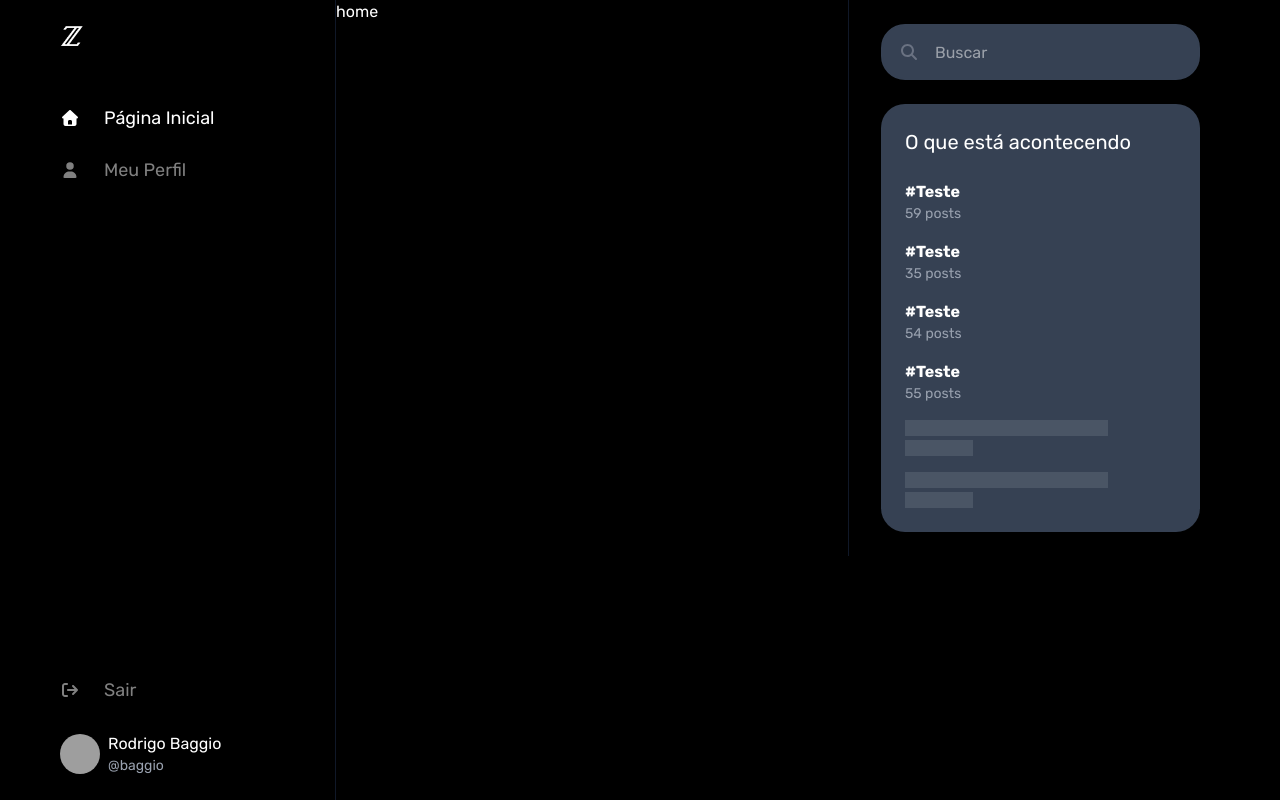
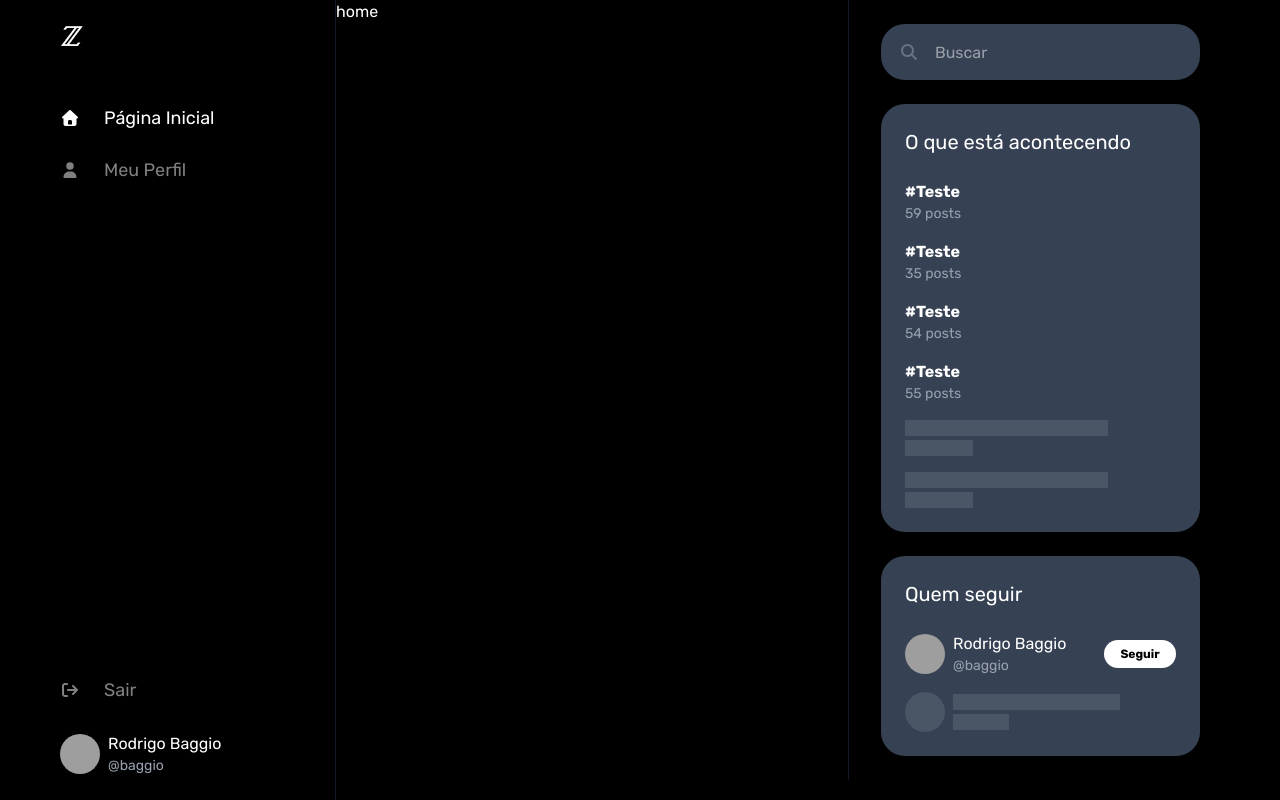
Before and after one commit to Baggio25/b7-clone-x, a Next.js app: page /home in a window 1280 px wide. Built offline with nearby package versions, Linux system fonts and the light colour scheme; grey boxes are pictures that could not be loaded.

Commit message:
feat: add recommendations

```diff
--- a/src/app/(ui)/layout.tsx
+++ b/src/app/(ui)/layout.tsx
@@ -6,6 +6,7 @@ import NavLogout from "../components/nav/nav-logout";
 import NavMyProfile from "../components/nav/nav-myprofile";
 import SearchInput from "../components/ui/search-input";
 import TrendingArea from "../components/ui/trending-area";
+import RecommendationArea from "../components/ui/recommendation-area";
 
 type Props = {
   children: ReactNode;
@@ -37,6 +38,7 @@ const Layout = ({ children }: Props) => {
       >
         <SearchInput hideOnSearch />
         <TrendingArea />
+        <RecommendationArea />
       </aside>
     </main>
   );
--- /dev/null
+++ b/src/app/components/ui/recommendation-area.tsx
@@ -0,0 +1,19 @@
+import { user } from "@/data/user";
+import {
+  RecommendationItem,
+  RecommendationItemSkeleton,
+} from "./recommendation-item";
+
+const RecommendationArea = () => {
+  return (
+    <div className="bg-gray-700 rounded-3xl">
+      <h2 className="text-xl p-6">Quem seguir</h2>
+      <div className="flex flex-col gap-4 p-6 pt-0">
+        <RecommendationItem user={user} />
+        <RecommendationItemSkeleton />
+      </div>
+    </div>
+  );
+};
+
+export default RecommendationArea;
--- /dev/null
+++ b/src/app/components/ui/recommendation-item.tsx
@@ -0,0 +1,51 @@
+"use client";
+
+import { User } from "@/types/user";
+import Link from "next/link";
+import Button from "./button";
+import { useState } from "react";
+
+type Props = {
+  user: User;
+};
+
+export const RecommendationItem = ({ user }: Props) => {
+  const [following, setFollowing] = useState(false);
+
+  const handleFollowButton = () => {
+    setFollowing(true);
+  };
+
+  return (
+    <div className="flex items-center">
+      <div className="size-10 mr-2 rounded-full overflow-hidden">
+        <Link href={`/${user.slug}`}>
+          <img src={user.avatar} alt={user.name} className="size-full" />
+        </Link>
+      </div>
+      <div className="flex-1 overflow-hidden">
+        <Link href={`/${user.slug}`} className="block truncate">
+          {user.name}
+        </Link>
+        <div className="truncate text-sm text-gray-400">@{user.slug}</div>
+      </div>
+      <div className="pl-2 w-20">
+        {!following && (
+          <Button label="Seguir" onClick={handleFollowButton} size={3} />
+        )}
+      </div>
+    </div>
+  );
+};
+
+export const RecommendationItemSkeleton = () => {
+  return (
+    <div className="animate-pulse flex items-center">
+      <div className="size-10 mr-2 rounded-full bg-gray-600"></div>
+      <div className="flex-1 flex flex-col gap-1">
+        <div className="bg-gray-600 w-3/4 h-4"></div>
+        <div className="bg-gray-600 w-1/4 h-4"></div>
+      </div>
+    </div>
+  );
+};
```
